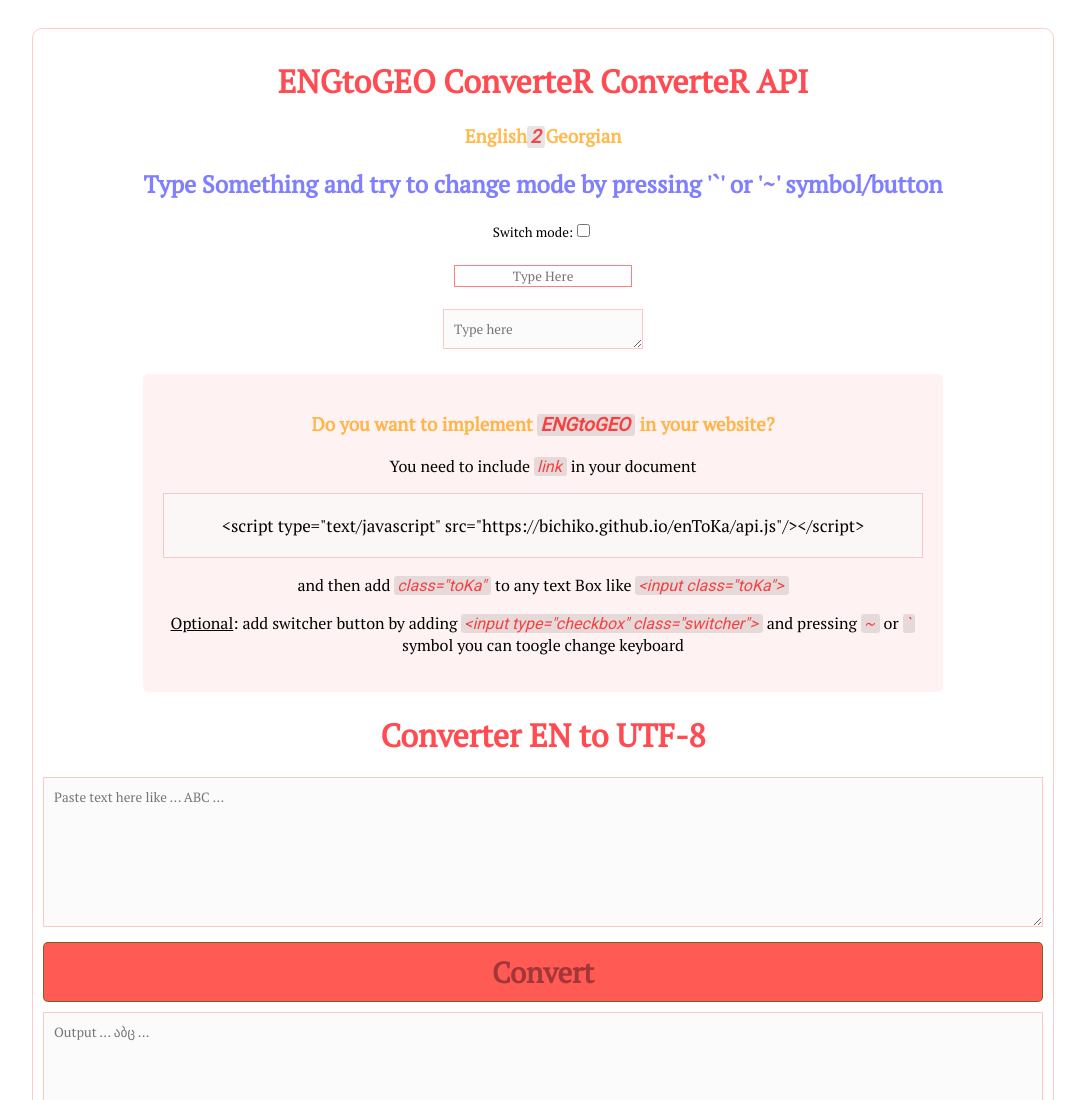
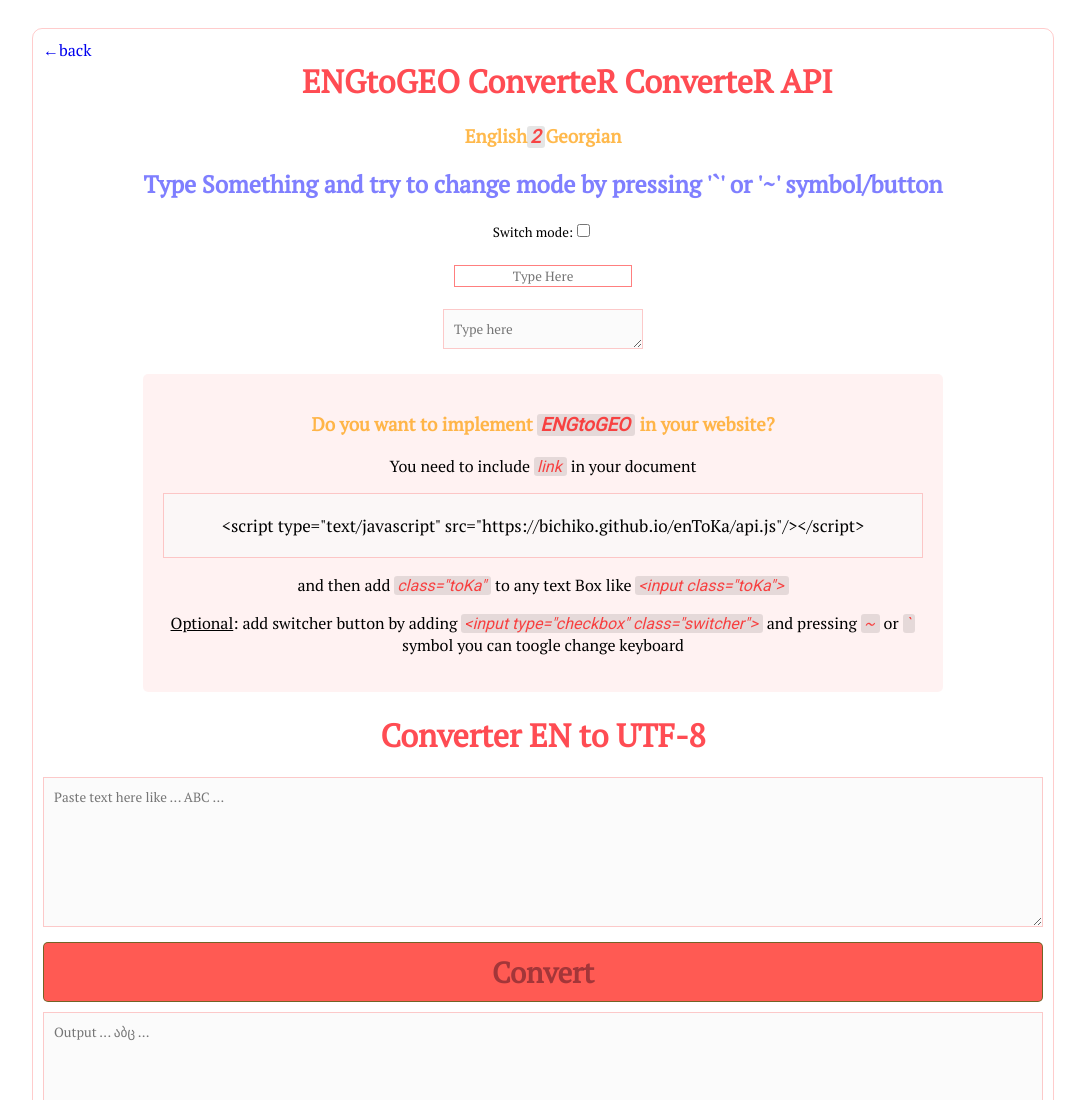
Before and after one commit to n1md7/enToKa, a plain HTML site: page index.html in a window 1280 px wide. Shown: the top 1100 px of the page, without its empty margins (97-1182 px from the left). Drawn offline with Linux system fonts and the light colour scheme.

Commit message:
readme changed

```diff
--- a/index.html
+++ b/index.html
@@ -9,6 +9,10 @@
 <link href="https://fonts.googleapis.com/css?family=Roboto" rel="stylesheet">
 <script type="text/javascript" src="enToKa.js"></script>
 <style type="text/css">
+	.back{
+		float: left;
+		text-decoration: none;
+	}
 	.container{
 		position: relative;
 		margin: auto;
@@ -132,6 +136,7 @@
 </head>
 <body>
 <div class="container">
+<a class="back" href="https://github.com/bichiko/enToKa">&#8592;back</a>
 	<h1>
 		<a class="nostl" href="#entogeo">ENGtoGEO </a>
 		<a class="nostl" href="#converter"> ConverteR</a>
@@ -182,6 +187,7 @@
 		<p>You can customize it by adding/changing style of <em>.converterEn2Ka</em> class</p>
 	</div>
 
+
 </div>
 
 
```
Also changed, not shown: 1 other file.
